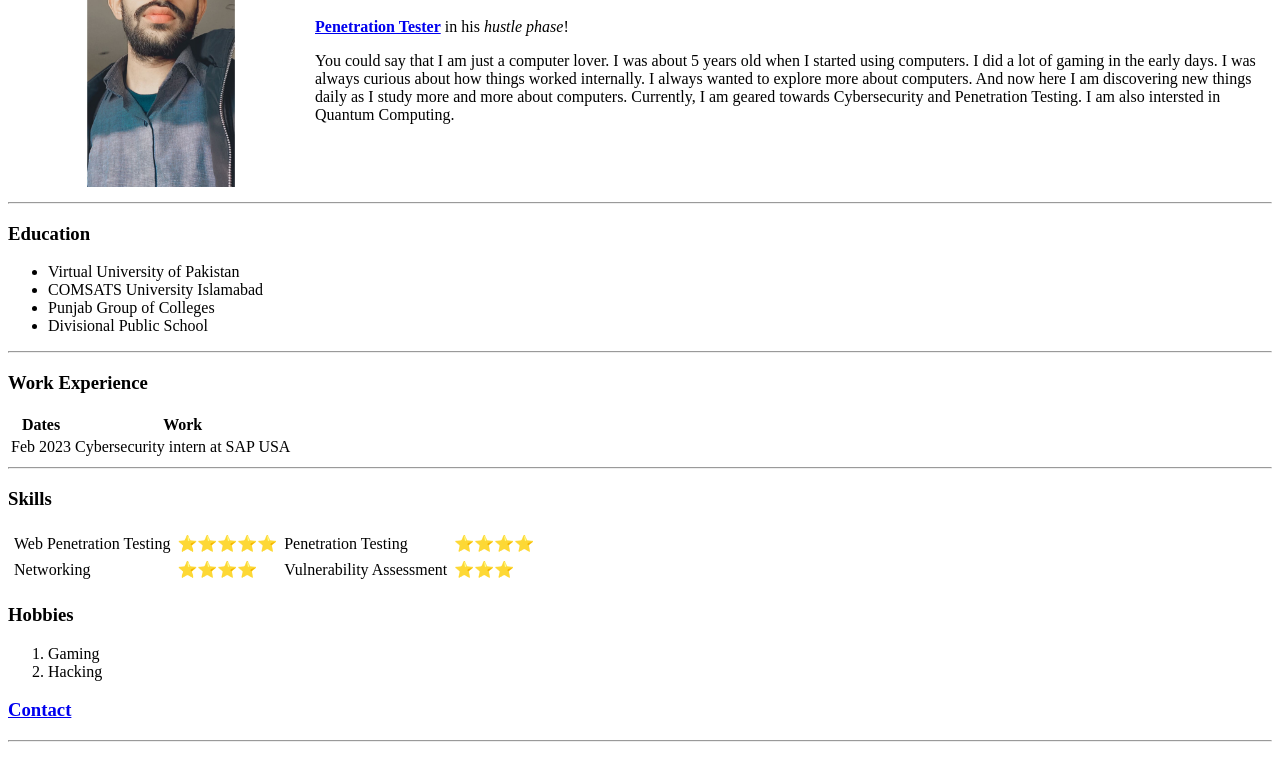
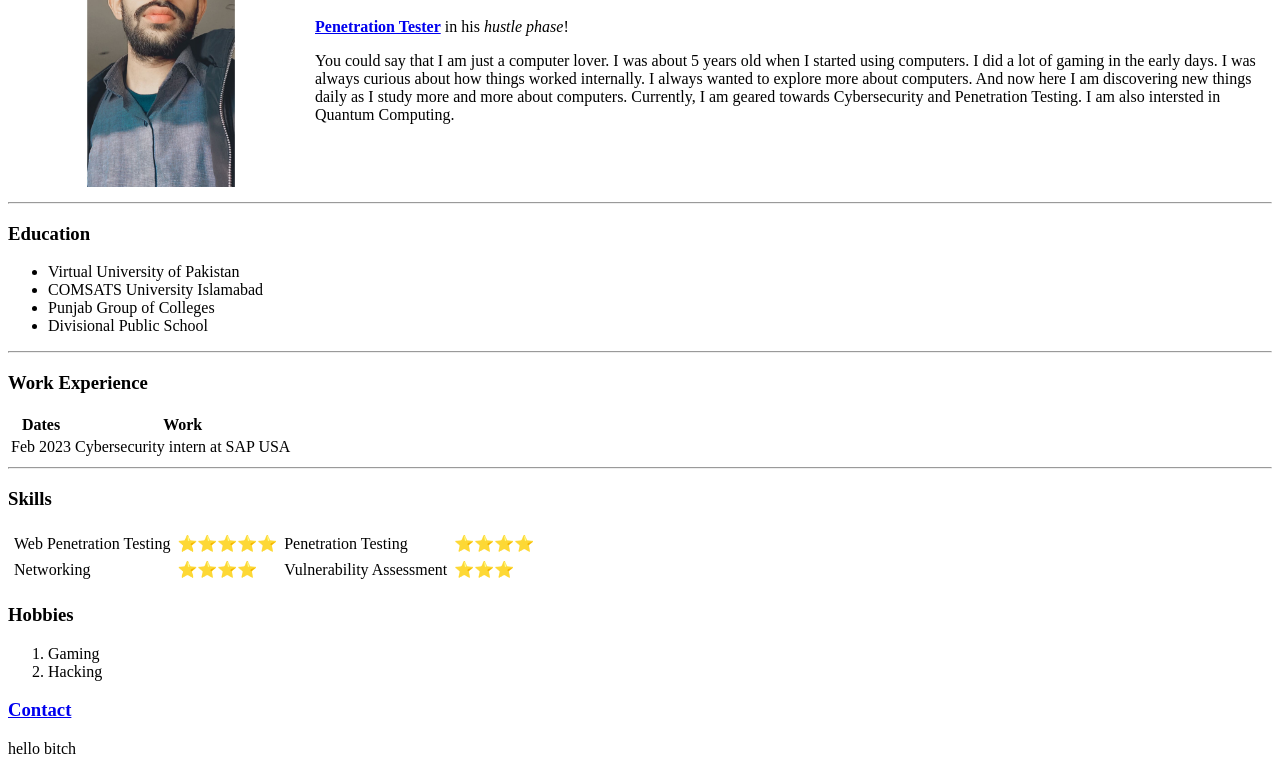
Before and after one commit to MuhammadAhmad522/HTML---Personal-Site, a plain HTML site: page index.html in a window 1280 px wide. Shown: the part 124-898 px from the top of the page. Before the commit the page ends 874 px from the top, so only its background shows below. Drawn offline with Linux system fonts and the light colour scheme.

Commit message:
Update index.html

```diff
--- a/index.html
+++ b/index.html
@@ -88,7 +88,7 @@
     </ol>
 
     <h3><a href="Contact.html">Contact</a></h3>
-    <hr>
+<p>hello bitch</p>
 </body>
 
 </html>
```
